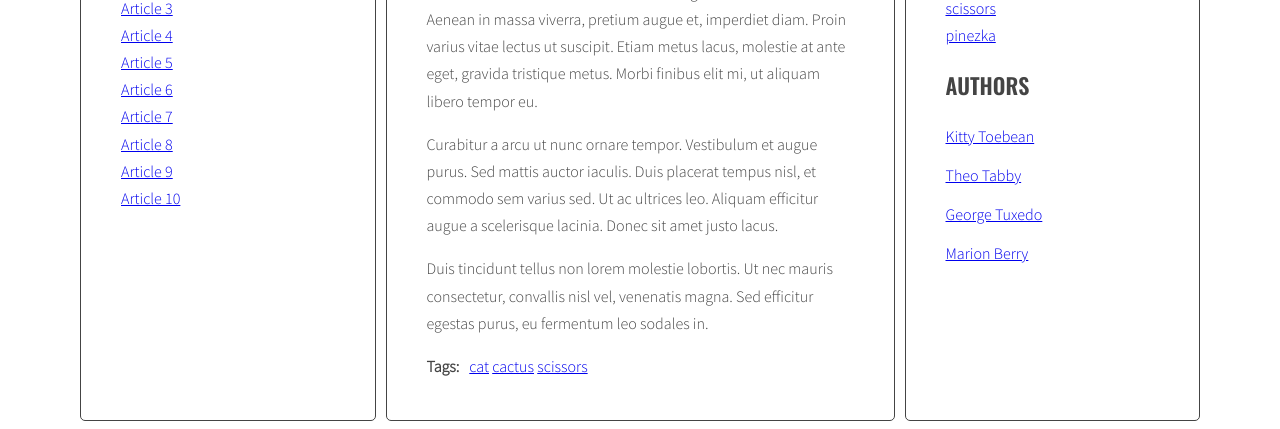
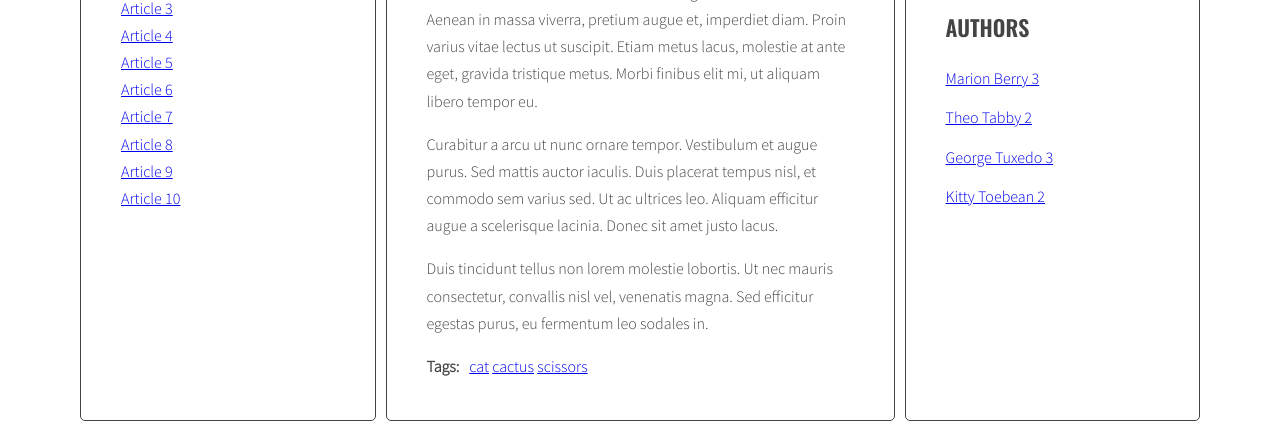
Before and after one commit to dave8git/blog_js, a website: page index.html in a window 1280 px wide. Shown: the part 418-847 px from the top of the page. Drawn offline with nearby package versions, Linux system fonts and the light colour scheme.

Commit message:
add authors objects and links added on the right side

```diff
--- a/index.html
+++ b/index.html
@@ -223,7 +223,7 @@
           </ul>
           <h2 class="section-title">Authors</h2>
           <ul class="list authors">
-            <li>
+            <!-- <li>
               <a href="#">
                 <span class="author-name">Kitty Toebean</span>
               </a>
@@ -242,7 +242,7 @@
               <a href="#">
                 <span class="author-name">Marion Berry</span>
               </a>
-            </li>
+            </li> -->
           </ul>
         </aside>
       </main>
--- a/js/script.js
+++ b/js/script.js
@@ -22,7 +22,8 @@ const optArticleSelector = '.post',
   optArticleTagsSelector = '.post-tags .list',
   optTagsListSelector = '.tags.list',
   optCloudClassCount = 5,
-  optCloudClassPrefix = 'tag-size-';
+  optCloudClassPrefix = 'tag-size-',
+  optAuthorsListSelector = '.authors.list';
 
 function generateTitleLinks(customSelector = '') {
   const titleList = document.querySelector(optTitleListSelector); /* remove contents of titleList */
@@ -82,14 +83,12 @@ function calculateTagsParams(tags) {
   };
 
   for(let tag in tags) {
-    //console.log(tag + ' is used ' + tags[tag]+ ' times');
     if(tags[tag] > params.max) {
       params.max = tags[tag];
     } else {
       params.min = tags[tag];
     }
   }
-  console.log(params);
   return params;
 }
 
@@ -130,16 +129,31 @@ function addClickListenersToTags(){
 addClickListenersToTags();
 
 function generateAuthors() {
+  let allAuthors = {};
   const articles = document.querySelectorAll(optArticleSelector);
   for (let article of articles) {
     const authorsWrapper = article.querySelector('.post .post-author');
-    console.log('authorsWrapper', authorsWrapper);
     let html = '';
     const author = article.getAttribute('data-author');
     html = '<a href="#author-' + author + '">by ' + author + '</a>';
     authorsWrapper.innerHTML = html;
+    //<li><a href="#"><span class="author-name">Kitty Toebean</span></a></li>
+    console.log(document.querySelector(optAuthorsListSelector));
+    if(!allAuthors[author]) {
+      allAuthors[author] = 1;
+    } else {
+      allAuthors[author]++;
+    }
   }
+  const authorsList = document.querySelector(optAuthorsListSelector);
+  let allAuthorsHTML = '';
+  for(let author in allAuthors) {
+    allAuthorsHTML += '<li><a href="#author-' + author + '">' + author + ' ' + (allAuthors[author]) + '</a></li>';
+    console.log('dupa');
+  }
+  authorsList.innerHTML = allAuthorsHTML;
 }
+
 generateAuthors();
 
 function authorClickHandler(event) {
@@ -154,13 +168,11 @@ function authorClickHandler(event) {
   for (let activeAuthor of activeAuthors) {
     activeAuthor.classList.add('active');
   }
-  console.log('activeAuthors', activeAuthors);
   generateTitleLinks('[data-author="' + author + '"]');
 }
 
 function addClickListenersToAuthors(){
   const links = document.querySelectorAll('a[href^="#author-"]');
-  console.log(links);
   for (let link of links) {
     link.addEventListener('click', authorClickHandler);
   }
--- a/sass/style.scss
+++ b/sass/style.scss
@@ -118,3 +118,44 @@ body {
     margin: 0 10px 0 0;
   }
 }
+
+.tag-size-5 {
+  display: inline-block;
+  font-size: 30px;
+  color: orange;
+  font-weight: bold;
+  text-decoration: none;
+}
+
+.tag-size-4 {
+  display: inline-block;
+  font-size: 27px;
+  color: rgb(255, 166, 0);
+  font-weight: bold;
+  text-decoration: none;
+}
+
+.tag-size-3 {
+  font-size: 24px;
+  color: burlywood;
+  font-weight: bold;
+  text-decoration: none;
+}
+
+.tag-size-2 {
+  font-size: 20px;
+  color: green;
+  font-weight: bold;
+  text-decoration: none;
+}
+
+.tag-size-1 {
+  font-size: 15px;
+  color: mediumslateblue;
+  font-weight: bold;
+  text-decoration: none;
+}
+
+.tags li {
+  display: inline-block;
+}
```
Also changed, not shown: css/style.css, 1 other file.
